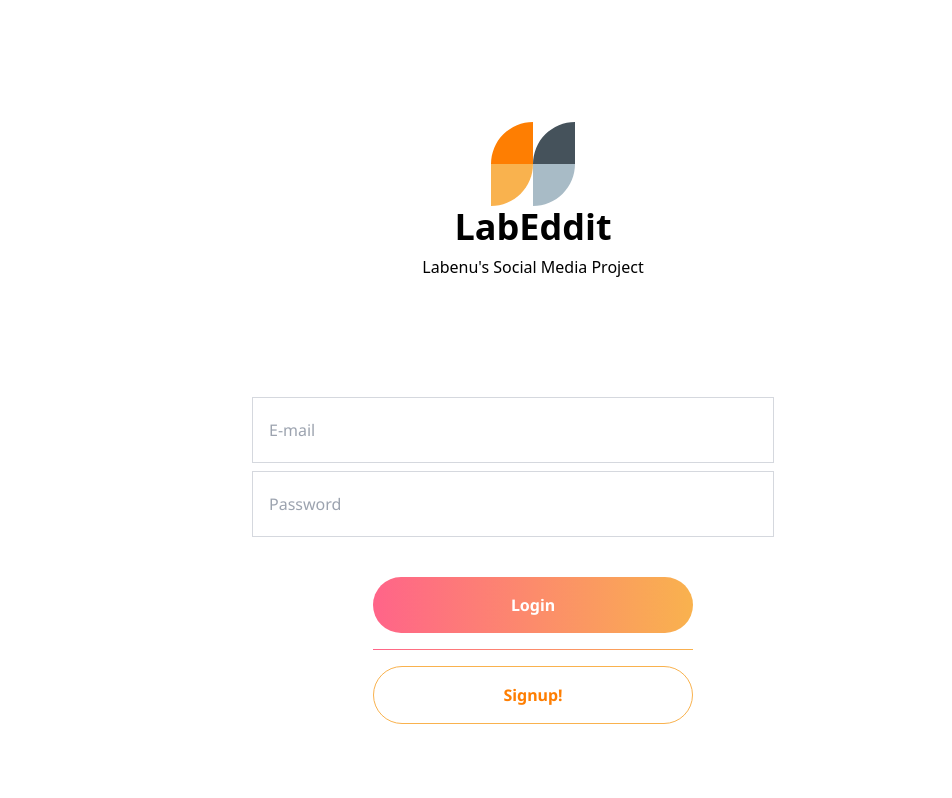
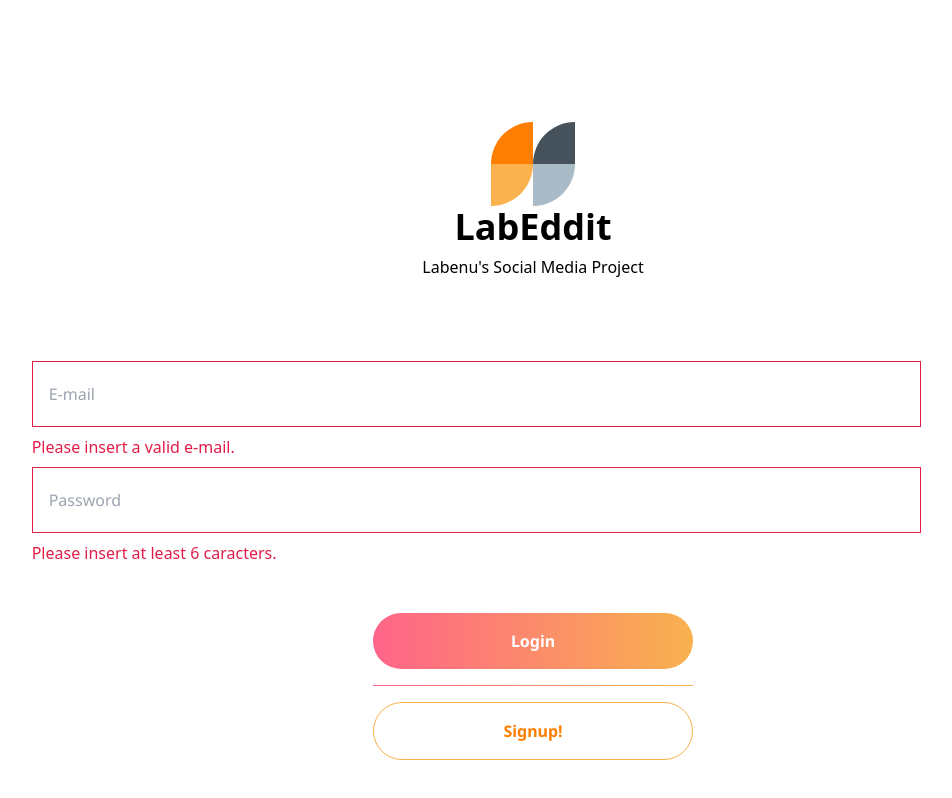
Before and after one commit to LATerada/labeddit-fullstack-project-frontend, a React (Vite) app: page /login in a window 1280 px wide. Both pictures are taken after a click on the button "Login". Shown: the top 798 px of the page, without its empty margins (107-1059 px from the left). Built offline with nearby package versions, Linux system fonts and the light colour scheme.

Commit message:
:construction: Add input verification

```diff
--- /dev/null
+++ b/src/components/FormInput.jsx
@@ -0,0 +1,25 @@
+export const FormInput = (props) => {
+  const { placeholder, name, type, value, onChange, isValid } = props;
+  if (!isValid) {
+    return (
+      <input
+        className="w-10/12 py-5 pl-4 mb-2 mx-8 placeholder:font-noto placeholder:font-normal border-red border "
+        placeholder={placeholder}
+        name={name}
+        type={type}
+        value={value}
+        onChange={onChange}
+      ></input>
+    );
+  }
+  return (
+    <input
+      className="w-10/12 py-5 pl-4 mb-2 mx-8 placeholder:font-noto placeholder:font-normal border-gray-inputBorder border"
+      placeholder={placeholder}
+      name={name}
+      type={type}
+      value={value}
+      onChange={onChange}
+    ></input>
+  );
+};
--- a/src/pages/LoginPage.jsx
+++ b/src/pages/LoginPage.jsx
@@ -1,5 +1,7 @@
+import { useState } from "react";
 import { useNavigate } from "react-router-dom";
 import { Button } from "../components/Button";
+import { FormInput } from "../components/FormInput";
 import { useForm } from "../hooks/useForm";
 
 const LoginPage = () => {
@@ -10,9 +12,14 @@ const LoginPage = () => {
     password: "",
   });
 
+  const [isEmailValid, setIsEmailValid] = useState(true);
+  const [isPasswordValid, setIsPasswordValid] = useState(true)
+
   const onSubmit = (event) => {
     event.preventDefault();
     console.log(form);
+    setIsEmailValid(/^[\w-\.]+@([\w-]+\.)+[\w-]{2,4}$/.test(form.email));
+    setIsPasswordValid(/^[0-9a-zA-Z$*&@#]{6,}$/.test(form.password))
   };
 
   return (
@@ -25,23 +32,33 @@ const LoginPage = () => {
         </h6>
       </div>
       <div className="flex flex-wrap justify-self-center justify-center pb-20">
-        <form onSubmit={onSubmit} className="pb-10">
-          <input
-            className="w-10/12 py-5 pl-4 mb-2 mx-8 placeholder:font-noto placeholder:font-normal border-gray-inputBorder border"
+        <form onSubmit={onSubmit} className="w-10/12 pb-10">
+          <FormInput
             placeholder="E-mail"
             name="email"
             type="email"
             value={form.email}
             onChange={onChangeInputs}
-          ></input>
-          <input
-            className="w-10/12 py-5 pl-4 mx-8 placeholder:font-noto placeholder:font-normal  border-gray-inputBorder border"
-            placeholder="Password"
-            name="password"
-            type="password"
-            value={form.password}
-            onChange={onChangeInputs}
-          ></input>
+            isValid={isEmailValid}
+          ></FormInput>
+          {isEmailValid ? (
+            ""
+          ) : (
+            <p className="w-10/12 mb-2 mx-8 text-red">Please insert a valid e-mail.</p>
+          )}
+          <FormInput
+           placeholder="Password"
+           name="password"
+           type="password"
+           value={form.password}
+           onChange={onChangeInputs}
+           isValid={isPasswordValid}>
+          </FormInput>
+              {isPasswordValid ? (
+            ""
+          ) : (
+            <p className="w-10/12 mb-2 mx-8 text-red">Please insert at least 6 caracters.</p>
+          )}
         </form>
         <div className="w-screen flex justify-center">
           {" "}
--- a/tailwind.config.js
+++ b/tailwind.config.js
@@ -9,14 +9,15 @@ export default {
         mid: "#A3A3A3",
         inputBorder: "#D5D8DE",
         inputText: "#323941",
-        cardBg:"#FBFBFB",
-        cardBorder:"#E0E0E0"
+        cardBg: "#FBFBFB",
+        cardBorder: "#E0E0E0",
       },
       orange: {
         border: "#F9B24E",
         text: "#FE7E02",
       },
       rose: "#FF6489",
+      red: "#e11d48",
       white: "#FFFFFF",
     },
     fontFamily: {
```
